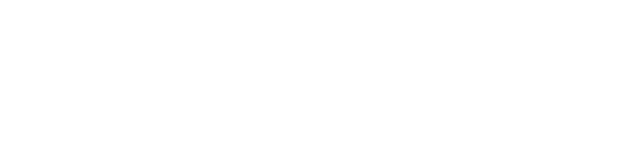
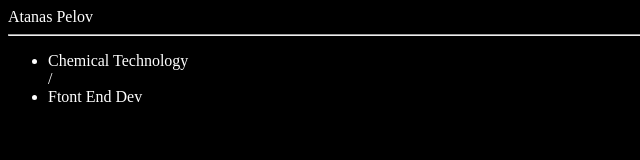
Before and after one commit to naspel/personalWebPage, a plain HTML site: page index.html in a window 1280 px wide. Shown: the whole page, without its empty margins (0-640 px from the left). Drawn offline with Linux system fonts and the light colour scheme.

Commit message:
Creatong the titel page

```diff
--- a/index.html
+++ b/index.html
@@ -7,6 +7,17 @@
     <title>Document</title>
 </head>
 <body>
+    <div class="center">
+        <div class="name">
+            Atanas Pelov
+        </div>
+        <hr>
+        <div class="work">
+            <ul>
+                <li><a href="">Chemical Technology</a></li> / <li><a href="">Ftont End Dev</a></li>
+            </ul>
+        </div>
 
+    </div>
 </body>
 </html>
--- a/style.css
+++ b/style.css
@@ -0,0 +1,9 @@
+body {
+    background-color: black;
+    color: white;
+}
+
+a {
+    text-decoration: none;
+    color: white;
+}
```
